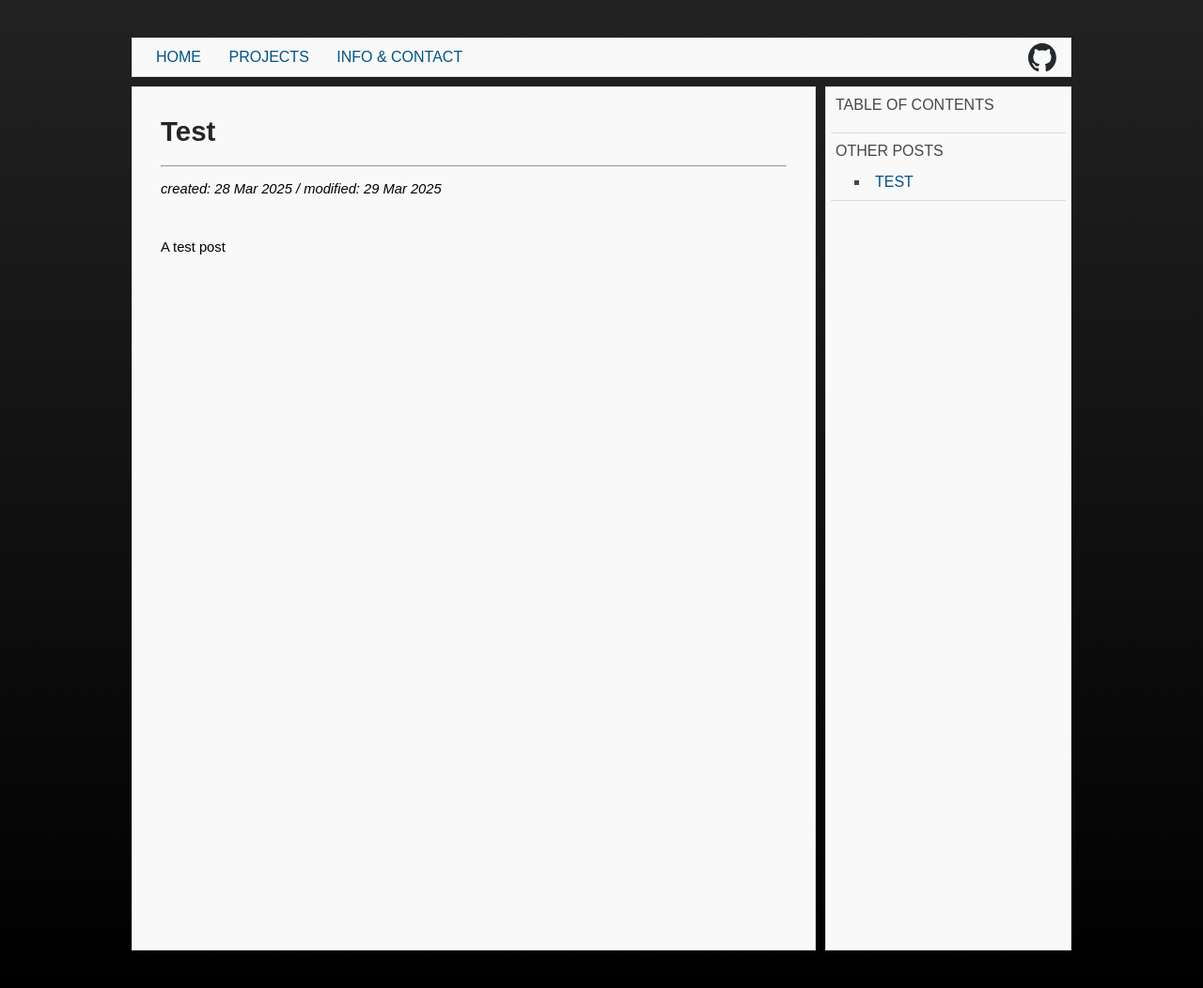
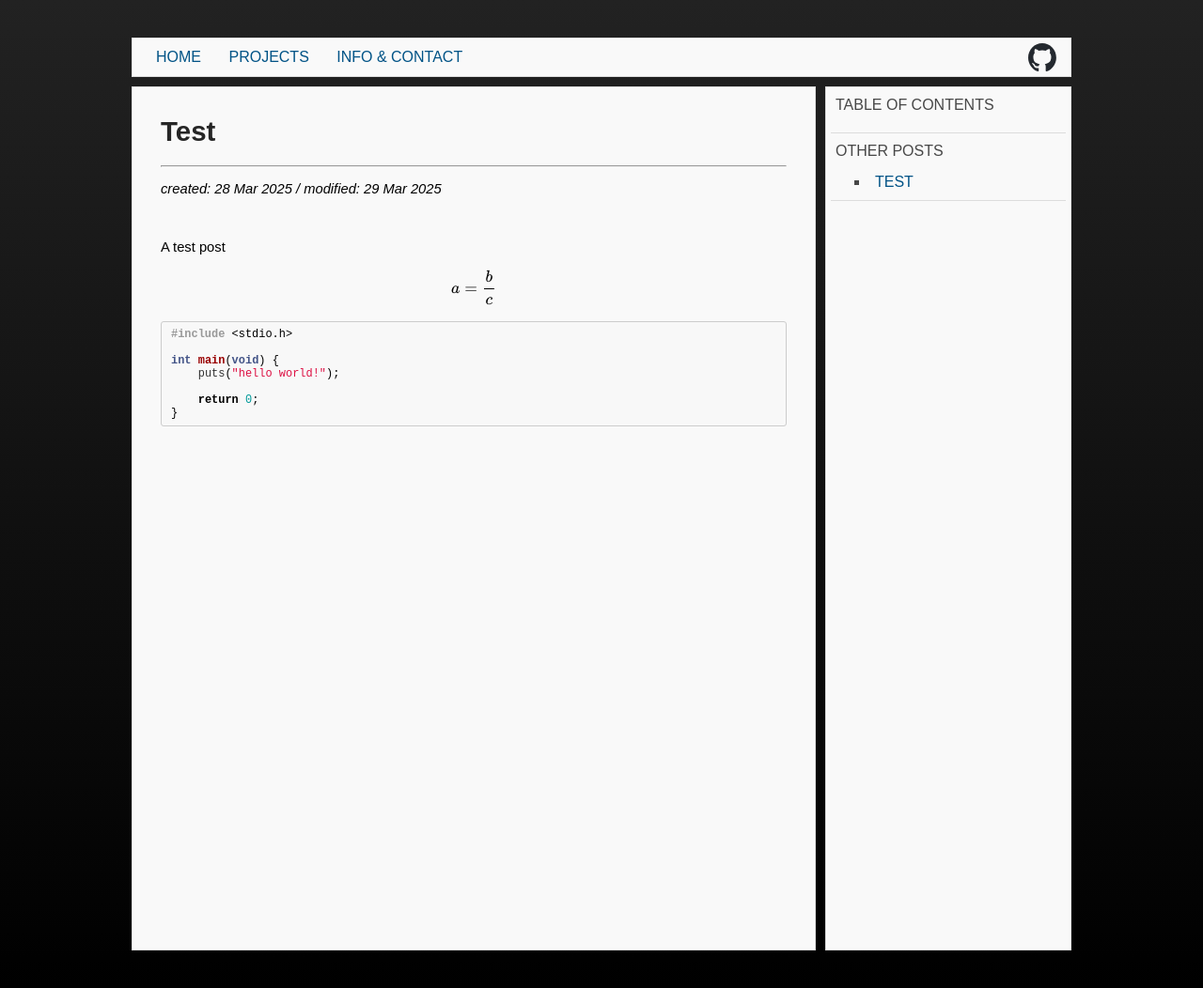
Before and after one commit to inunix3/inunix3.github.io, a Jekyll site: the page built from _posts/2025-03-28-test.md, in a window 1280 px wide. Shown: the whole page at 94% size. Built offline with Jekyll 4.4.1, drawn with Linux system fonts in a browser that asks for light colours; some web fonts are replaced.

Commit message:
Add github pages plugin, convert Sass to CSS

````diff
--- a/Gemfile
+++ b/Gemfile
@@ -8,6 +8,8 @@
 
 # gem "rails"
 
-gem "kramdown", "~> 2.5"
+gem "kramdown", "~> 2.4"
 
-gem "rouge", "~> 4.5"
+gem "rouge", "~> 3.3"
+
+gem "github-pages", "~> 232", group: :jekyll_plugins
--- a/_posts/2025-03-28-test.md
+++ b/_posts/2025-03-28-test.md
@@ -3,6 +3,21 @@
 author: inunix3
 title: Test
 mtime: 2025-03-29
+use_mathjax: true
 ---
 
 A test post
+
+$$
+a = \frac{b}{c}
+$$
+
+```c
+#include <stdio.h>
+
+int main(void) {
+    puts("hello world!");
+
+    return 0;
+}
+```
--- a/_sass/code-highlight-theme.scss
+++ /dev/null
@@ -1,171 +0,0 @@
-
-/*
- * GitHub style for Pygments syntax highlighter, for use with Jekyll
- * Courtesy of GitHub.com
- *
- * src: https://github.com/aahan/pygments-github-style
- */
-
-.highlight pre, pre {
-  background-color: #f8f8f8;
-  border: 1px solid #ccc;
-  padding: 6px 10px;
-  border-radius: 3px;
-}
-
-.highlight {
-  .hll {
-    background-color: #f8f8f8;
-    border: 1px solid #ccc;
-    padding: 6px 10px;
-    border-radius: 3px;
-  }
-  .c {
-    color: #999988;
-    font-style: italic;
-  }
-  .err {
-    color: #a61717;
-    background-color: #e3d2d2;
-  }
-  .k, .o {
-    font-weight: bold;
-  }
-  .cm {
-    color: #999988;
-    font-style: italic;
-  }
-  .cp {
-    color: #999999;
-    font-weight: bold;
-  }
-  .c1 {
-    color: #999988;
-    font-style: italic;
-  }
-  .cs {
-    color: #999999;
-    font-weight: bold;
-    font-style: italic;
-  }
-  .gd {
-    color: #000000;
-    background-color: #ffdddd;
-    .x {
-      color: #000000;
-      background-color: #ffaaaa;
-    }
-  }
-  .ge {
-    font-style: italic;
-  }
-  .gr {
-    color: #aa0000;
-  }
-  .gh {
-    color: #999999;
-  }
-  .gi {
-    color: #000000;
-    background-color: #ddffdd;
-    .x {
-      color: #000000;
-      background-color: #aaffaa;
-    }
-  }
-  .go {
-    color: #888888;
-  }
-  .gp {
-    color: #555555;
-  }
-  .gs {
-    font-weight: bold;
-  }
-  .gu {
-    color: #800080;
-    font-weight: bold;
-  }
-  .gt {
-    color: #aa0000;
-  }
-  .kc, .kd, .kn, .kp, .kr {
-    font-weight: bold;
-  }
-  .kt {
-    color: #445588;
-    font-weight: bold;
-  }
-  .m {
-    color: #009999;
-  }
-  .s {
-    color: #dd1144;
-  }
-  .n {
-    color: #333333;
-  }
-  .na {
-    color: teal;
-  }
-  .nb {
-    color: #0086b3;
-  }
-  .nc {
-    color: #445588;
-    font-weight: bold;
-  }
-  .no {
-    color: teal;
-  }
-  .ni {
-    color: purple;
-  }
-  .ne, .nf {
-    color: #990000;
-    font-weight: bold;
-  }
-  .nn {
-    color: #555555;
-  }
-  .nt {
-    color: navy;
-  }
-  .nv {
-    color: teal;
-  }
-  .ow {
-    font-weight: bold;
-  }
-  .w {
-    color: #bbbbbb;
-  }
-  .mf, .mh, .mi, .mo {
-    color: #009999;
-  }
-  .sb, .sc, .sd, .s2, .se, .sh, .si, .sx {
-    color: #dd1144;
-  }
-  .sr {
-    color: #009926;
-  }
-  .s1 {
-    color: #dd1144;
-  }
-  .ss {
-    color: #990073;
-  }
-  .bp {
-    color: #999999;
-  }
-  .vc, .vg, .vi {
-    color: teal;
-  }
-  .il {
-    color: #009999;
-  }
-  .gc {
-    color: #999;
-    background-color: #EAF2F5;
-  }
-}
--- /dev/null
+++ b/assets/css/code-highlight-theme.css
@@ -0,0 +1,68 @@
+/*
+ * GitHub style for Pygments syntax highlighter, for use with Jekyll
+ * Courtesy of GitHub.com
+ */
+
+.highlight pre, pre, .highlight .hll { background-color: #f8f8f8; border: 1px solid #ccc; padding: 6px 10px; border-radius: 3px; }
+.highlight .c { color: #999988; font-style: italic; }
+.highlight .err { color: #a61717; background-color: #e3d2d2; }
+.highlight .k { font-weight: bold; }
+.highlight .o { font-weight: bold; }
+.highlight .cm { color: #999988; font-style: italic; }
+.highlight .cp { color: #999999; font-weight: bold; }
+.highlight .c1 { color: #999988; font-style: italic; }
+.highlight .cs { color: #999999; font-weight: bold; font-style: italic; }
+.highlight .gd { color: #000000; background-color: #ffdddd; }
+.highlight .gd .x { color: #000000; background-color: #ffaaaa; }
+.highlight .ge { font-style: italic; }
+.highlight .gr { color: #aa0000; }
+.highlight .gh { color: #999999; }
+.highlight .gi { color: #000000; background-color: #ddffdd; }
+.highlight .gi .x { color: #000000; background-color: #aaffaa; }
+.highlight .go { color: #888888; }
+.highlight .gp { color: #555555; }
+.highlight .gs { font-weight: bold; }
+.highlight .gu { color: #800080; font-weight: bold; }
+.highlight .gt { color: #aa0000; }
+.highlight .kc { font-weight: bold; }
+.highlight .kd { font-weight: bold; }
+.highlight .kn { font-weight: bold; }
+.highlight .kp { font-weight: bold; }
+.highlight .kr { font-weight: bold; }
+.highlight .kt { color: #445588; font-weight: bold; }
+.highlight .m { color: #009999; }
+.highlight .s { color: #dd1144; }
+.highlight .n { color: #333333; }
+.highlight .na { color: teal; }
+.highlight .nb { color: #0086b3; }
+.highlight .nc { color: #445588; font-weight: bold; }
+.highlight .no { color: teal; }
+.highlight .ni { color: purple; }
+.highlight .ne { color: #990000; font-weight: bold; }
+.highlight .nf { color: #990000; font-weight: bold; }
+.highlight .nn { color: #555555; }
+.highlight .nt { color: navy; }
+.highlight .nv { color: teal; }
+.highlight .ow { font-weight: bold; }
+.highlight .w { color: #bbbbbb; }
+.highlight .mf { color: #009999; }
+.highlight .mh { color: #009999; }
+.highlight .mi { color: #009999; }
+.highlight .mo { color: #009999; }
+.highlight .sb { color: #dd1144; }
+.highlight .sc { color: #dd1144; }
+.highlight .sd { color: #dd1144; }
+.highlight .s2 { color: #dd1144; }
+.highlight .se { color: #dd1144; }
+.highlight .sh { color: #dd1144; }
+.highlight .si { color: #dd1144; }
+.highlight .sx { color: #dd1144; }
+.highlight .sr { color: #009926; }
+.highlight .s1 { color: #dd1144; }
+.highlight .ss { color: #990073; }
+.highlight .bp { color: #999999; }
+.highlight .vc { color: teal; }
+.highlight .vg { color: teal; }
+.highlight .vi { color: teal; }
+.highlight .il { color: #009999; }
+.highlight .gc { color: #999; background-color: #EAF2F5; }
--- /dev/null
+++ b/assets/css/styles.css
@@ -0,0 +1,5 @@
+---
+---
+
+@import "main.css";
+@import "code-highlight-theme.css"
--- a/assets/css/styles.scss
+++ /dev/null
@@ -1,5 +0,0 @@
----
----
-
-@use "main";
-@use "code-highlight-theme"
````
Also changed, not shown: _layouts/default.html (+12 -6 lines), assets/css/main.css (renamed from _sass/main.scss).
